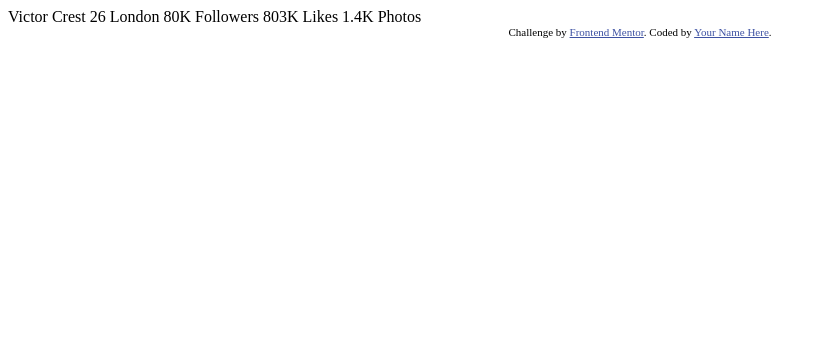
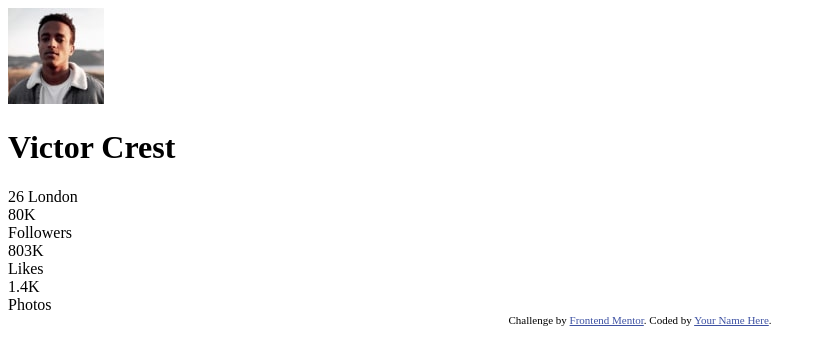
Before and after one commit to GiiNtoki/frontendmentor-challenges, a plain HTML site: page profile-card-component-main/index.html in a window 1280 px wide. Shown: the whole page, without its empty margins (0-824 px from the left). Drawn offline with Linux system fonts and the light colour scheme.

Commit message:
Add some HTML to show content and lunk style.css for stying later

```diff
--- a/profile-card-component-main/index.html
+++ b/profile-card-component-main/index.html
@@ -1,35 +1,73 @@
 <!DOCTYPE html>
 <html lang="en">
   <head>
-  <meta charset="UTF-8">
-  <meta name="viewport" content="width=device-width, initial-scale=1.0"> <!-- displays site properly based on user's device -->
+    <meta charset="UTF-8" />
+    <meta name="viewport" content="width=device-width, initial-scale=1.0" />
+    <!-- displays site properly based on user's device -->
 
-  <link rel="icon" type="image/png" sizes="32x32" href="./images/favicon-32x32.png">
+    <link
+      rel="icon"
+      type="image/png"
+      sizes="32x32"
+      href="./images/favicon-32x32.png" />
 
     <title>Frontend Mentor | Profile card component</title>
 
     <!-- Feel free to remove these styles or customise in your own stylesheet 👍 -->
     <style>
-    .attribution { font-size: 11px; text-align: center; }
-    .attribution a { color: hsl(228, 45%, 44%); }
+      .attribution {
+        font-size: 11px;
+        text-align: center;
+      }
+      .attribution a {
+        color: hsl(228, 45%, 44%);
+      }
     </style>
+
+    <link rel="stylesheet" href="style.css" />
   </head>
   <body>
-  Victor Crest
-  26
-  London
+    <div class="section1">
+      <img src="./images/image-victor.jpg" alt="Victor Crest" />
+    </div>
 
-  80K
-  Followers
+    <div class="section2">
+      <h1 class="name">Victor Crest</h1>
+      <span class="age">26</span>
+      <span class="location">London</span>
+    </div>
 
-  803K
-  Likes
-
-  1.4K
-  Photos
+    <div class="section3">
+      <div>
+        <div>
+          <span class="count">80K </span>
+        </div>
+        <div>
+          <span>Followers</span>
+        </div>
+      </div>
+      <div>
+        <div>
+          <span class="count">803K</span>
+        </div>
+        <div>
+          <span>Likes</span>
+        </div>
+      </div>
+      <div>
+        <div>
+          <span class="count">1.4K</span>
+        </div>
+        <div>
+          <span>Photos</span>
+        </div>
+      </div>
+    </div>
     <div class="attribution">
-    Challenge by <a href="https://www.frontendmentor.io?ref=challenge" target="_blank">Frontend Mentor</a>.
-    Coded by <a href="#">Your Name Here</a>.
+      Challenge by
+      <a href="https://www.frontendmentor.io?ref=challenge" target="_blank"
+        >Frontend Mentor</a
+      >. Coded by <a href="#">Your Name Here</a>.
     </div>
   </body>
 </html>
```
Also changed, not shown: profile-card-component-main/style.css (added). Lines whose indentation alone changed are shown as unchanged.
